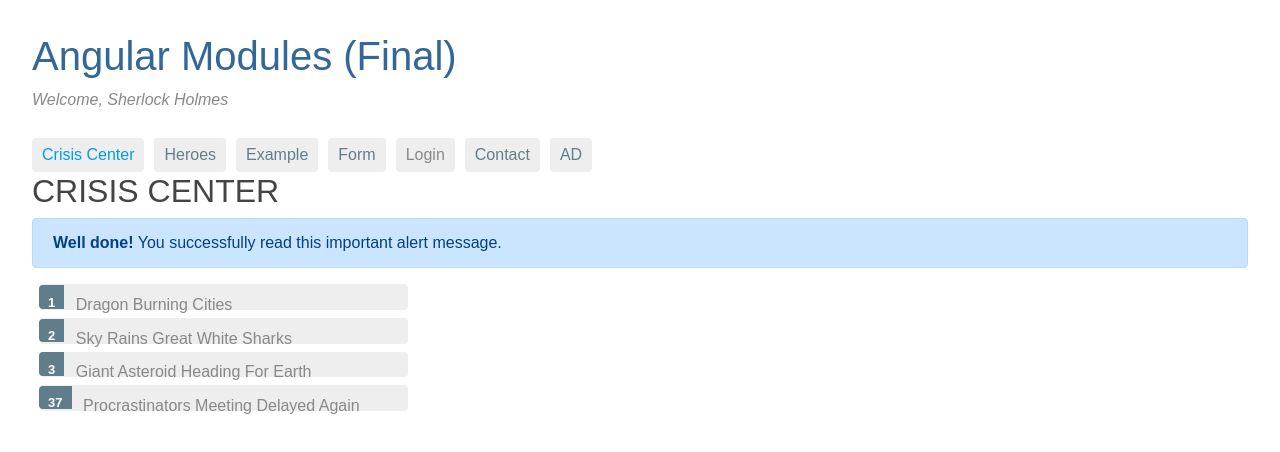
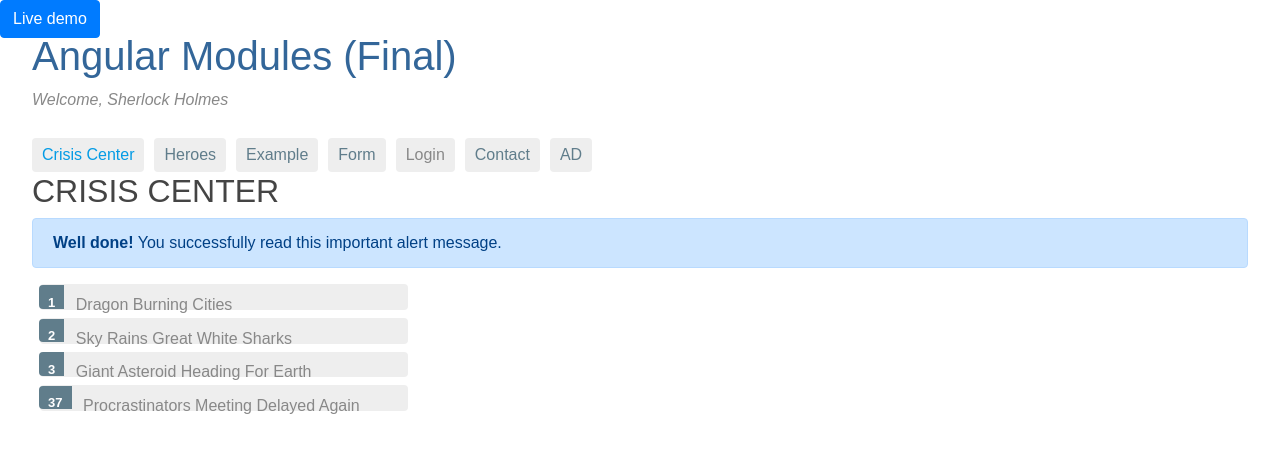
Before and after one commit to ZhangZongkun/my-router, an Angular app: page /crisis in a window 1280 px wide. Shown: the top 452 px of the page. Built offline with nearby package versions, Linux system fonts and the light colour scheme.

Commit message:
稍作修改

```diff
--- a/src/app/crisis/crisis-list/crisis-list.component.css
+++ b/src/app/crisis/crisis-list/crisis-list.component.css
@@ -48,27 +48,27 @@
   border-radius: 4px 0 0 4px;
 }
 
-button {
-  background-color: #eee;
-  border: none;
-  padding: 5px 10px;
-  border-radius: 4px;
-  cursor: pointer;
-  cursor: hand;
-  font-family: Arial;
-}
+/*button {*/
+/*background-color: #eee;*/
+/*border: none;*/
+/*padding: 5px 10px;*/
+/*border-radius: 4px;*/
+/*cursor: pointer;*/
+/*cursor: hand;*/
+/*font-family: Arial;*/
+/*}*/
 
-button:hover {
-  background-color: #cfd8dc;
-}
+/*button:hover {*/
+/*background-color: #cfd8dc;*/
+/*}*/
 
-button.delete {
-  position: relative;
-  left: 194px;
-  top: -32px;
-  background-color: gray !important;
-  color: white;
-}
+/*button.delete {*/
+/*position: relative;*/
+/*left: 194px;*/
+/*top: -32px;*/
+/*background-color: gray !important;*/
+/*color: white;*/
+/*}*/
 
 .crises li.selected {
   background-color: #CFD8DC;
--- a/src/app/crisis/crisis-list/crisis-list.component.html
+++ b/src/app/crisis/crisis-list/crisis-list.component.html
@@ -1,6 +1,13 @@
 <alert type="primary">
   <strong>Well done!</strong> You successfully read this important alert message.
 </alert>
+
+<button type="button" class="btn btn-primary"
+        popover="Vivamus sagittis lacus vel augue laoreet rutrum faucibus."
+        placement="right"
+        popoverTitle="Right, you got it!"
+        [outsideClick]="true">Live demo
+</button>
 
 <ul class="crises">
   <li *ngFor="let crisis of crises$ | async"
--- a/src/app/shared/shared.module.ts
+++ b/src/app/shared/shared.module.ts
@@ -6,11 +6,12 @@ import { AwesomePipe } from './awesome.pipe';
 import { HighlightDirective } from './highlight.directive';
 
 import { AlertModule } from 'ngx-bootstrap/alert';
+import { PopoverModule } from 'ngx-bootstrap/popover';
 
 @NgModule({
-  imports: [CommonModule, AlertModule.forRoot()],
+  imports: [CommonModule, AlertModule.forRoot(), PopoverModule.forRoot()],
   declarations: [AwesomePipe, HighlightDirective],
-  exports: [CommonModule, AlertModule, FormsModule, AwesomePipe, HighlightDirective]
+  exports: [CommonModule, AlertModule, PopoverModule, FormsModule, AwesomePipe, HighlightDirective]
 })
 export class SharedModule {
 }
```
